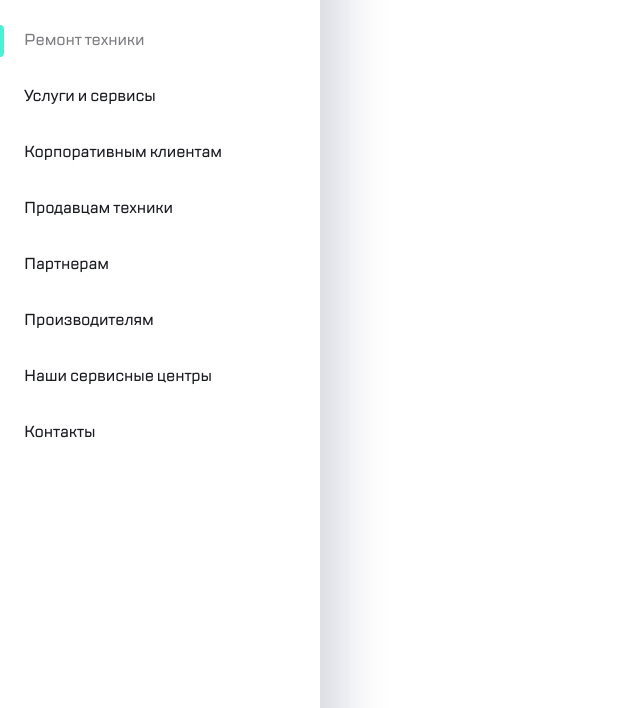
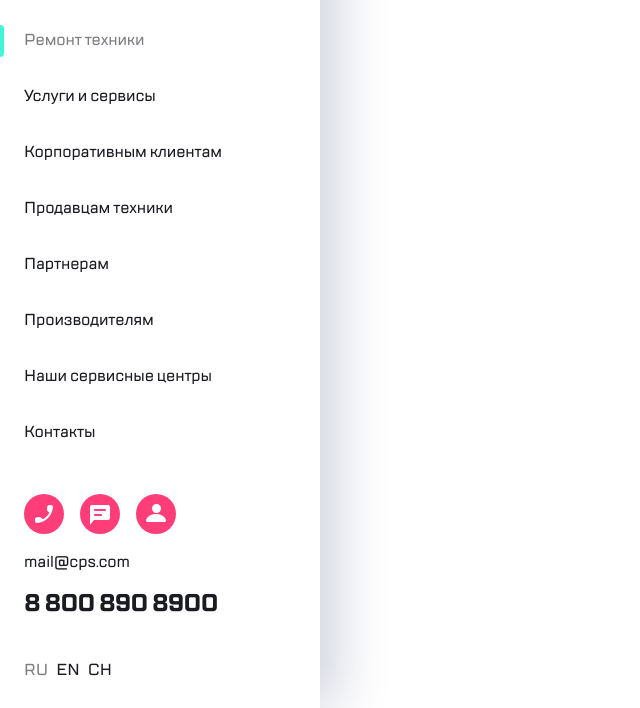
Before and after one commit to pilana5minut/CPS-project-1.4, a website: page index.html in a window 1280 px wide. Shown: the part 92-800 px from the top of the page, without its empty margins (0-640 px from the left). Drawn offline with Linux system fonts and the light colour scheme; files whose address does not match are found by name.

Commit message:
Исправляет поведение sidebar меню меню стало растягиваться на всю доступную высоту

```diff
--- a/styles/scss/common/_global.scss
+++ b/styles/scss/common/_global.scss
@@ -62,12 +62,6 @@ img {
   padding: 0 16px;
 }
 
-.container-fluid {
-  // max-width: 100%;
-  // margin: 0 auto;
-  // padding: 0 16px;
-}
-
 .circul-button {
   width: 40px;
   height: 40px;
--- a/styles/scss/sections/mobile-memu/sidebar.scss
+++ b/styles/scss/sections/mobile-memu/sidebar.scss
@@ -1,5 +1,6 @@
 .sidebar {
   max-width: 320px;
+  height: 100%;
   padding: 19px 24px;
   display: flex;
   flex-direction: column;
@@ -29,7 +30,8 @@
     display: flex;
     flex-direction: column;
     row-gap: 32px;
-    margin-bottom: 268px;
+    // margin-bottom: 268px;
+    margin-bottom: 50px;
   }
 
   &__link {
@@ -79,6 +81,15 @@
         background-color: var(--color-accent-secondary);
       }
     }
+  }
+
+  &__footer {
+    display: flex;
+    flex-grow: 1;
+  }
+
+  &__footer-inner {
+    margin-top: auto;
   }
 
   &__contact-widget {
```
Also changed, not shown: styles/main.css, 1 other file.
